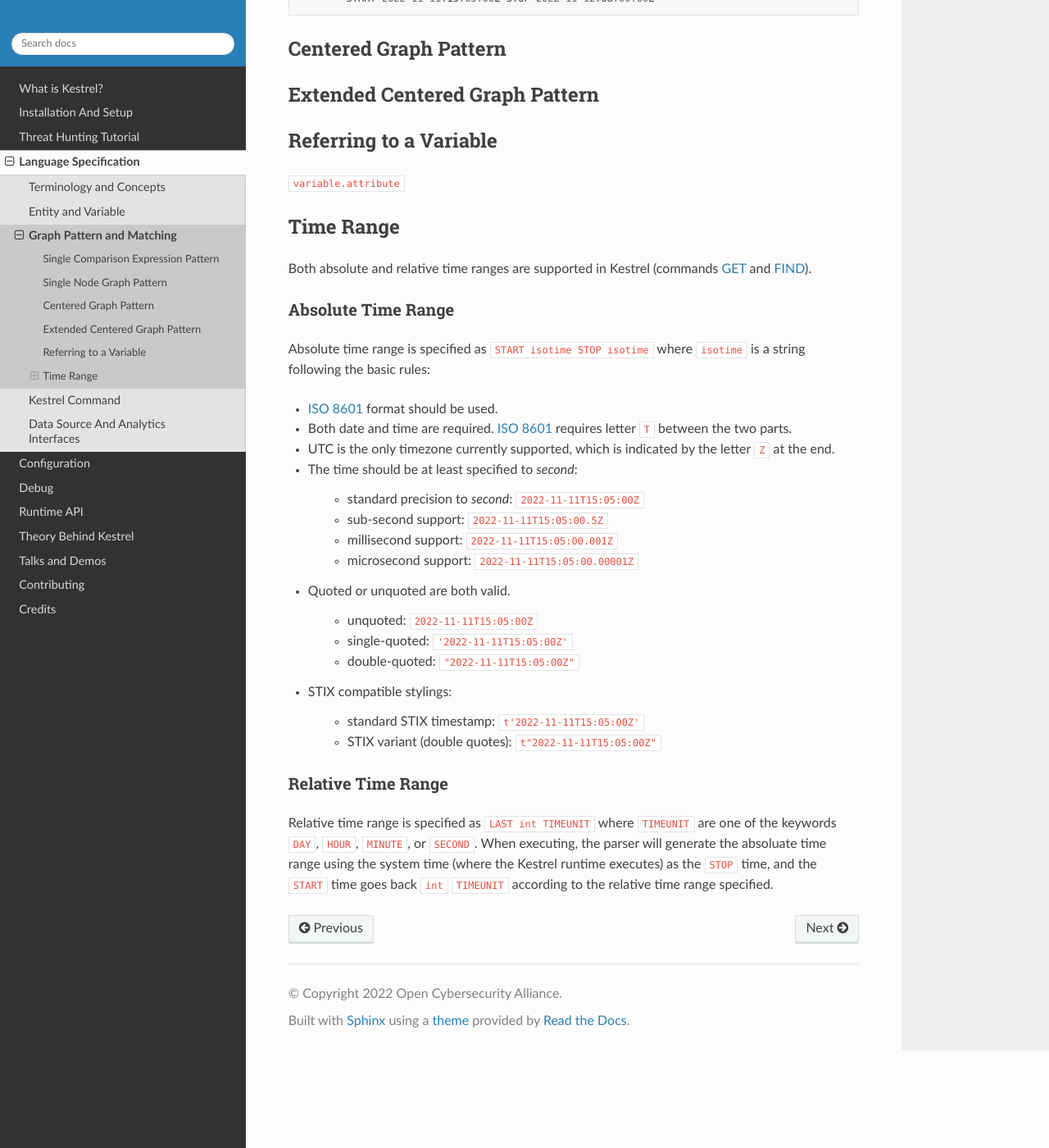
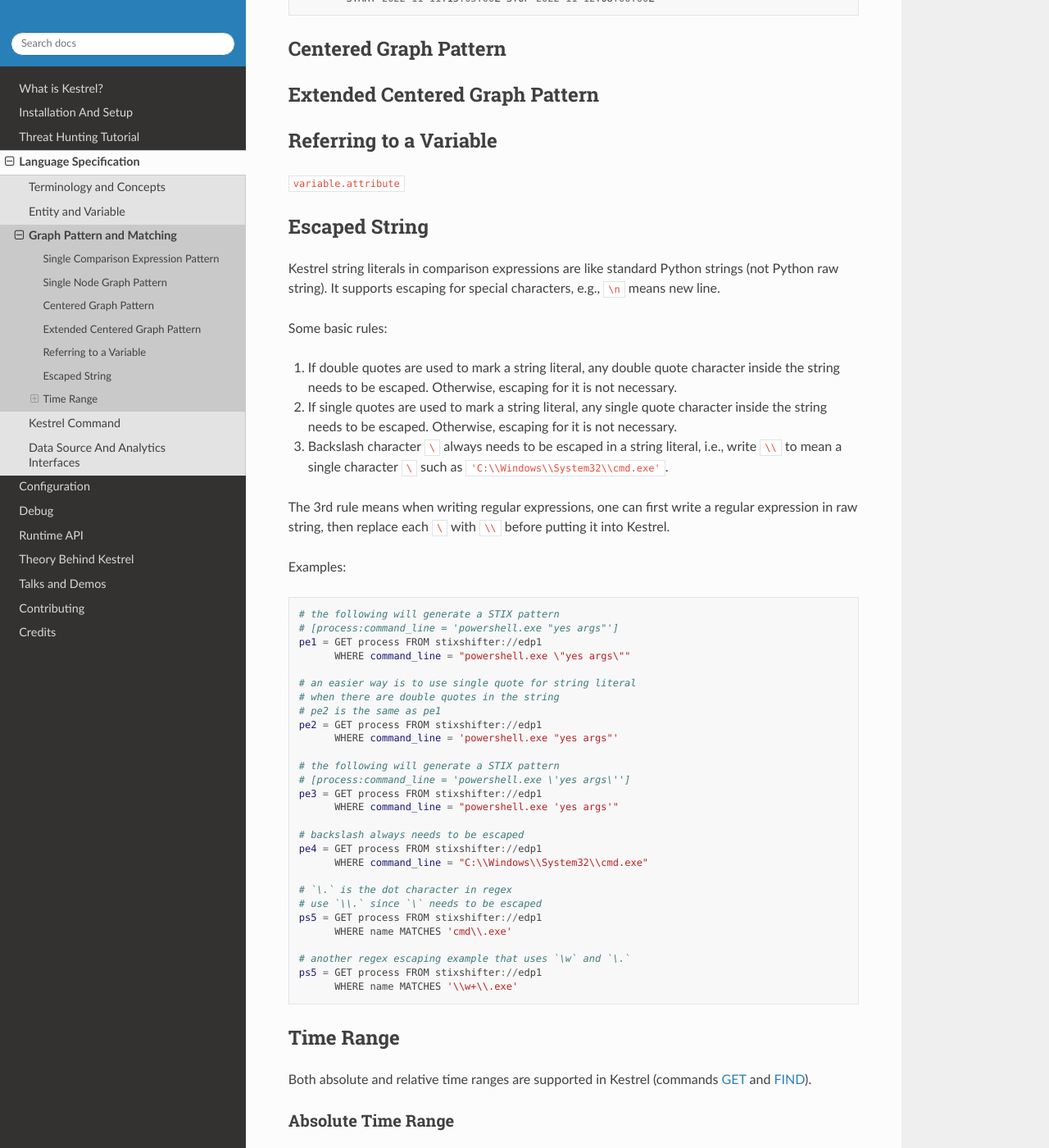
Before and after one commit to opencybersecurityalliance/kestrel-lang, a Sphinx documentation site: the page built from docs/language/ecgp.rst, in a window 1280 px wide and 1400 px high, scrolled down 3137 px. Shown: the whole window at 82% size. Built offline with Sphinx 7.4.7 and the Read the Docs theme 2.0.0, drawn with Linux system fonts in a browser that asks for light colours.

Commit message:
add doc on escaped string

```diff
--- a/docs/language/ecgp.rst
+++ b/docs/language/ecgp.rst
@@ -187,6 +187,64 @@
 
 ``variable.attribute``
 
+Escaped String
+==============
+
+Kestrel string literals in comparison expressions are like standard Python
+strings (not Python raw string). It supports escaping for special characters,
+e.g., ``\n`` means new line.
+
+Some basic rules:
+
+#. If double quotes are used to mark a string literal, any double quote
+   character inside the string needs to be escaped. Otherwise, escaping for it
+   is not necessary.
+
+#. If single quotes are used to mark a string literal, any single quote
+   character inside the string needs to be escaped. Otherwise, escaping for it
+   is not necessary.
+
+#. Backslash character ``\`` always needs to be escaped in a string literal,
+   i.e., write ``\\`` to mean a single character ``\`` such as
+   ``'C:\\Windows\\System32\\cmd.exe'``.
+
+The 3rd rule means when writing regular expressions, one can first write a
+regular expression in raw string, then replace each ``\`` with ``\\`` before
+putting it into Kestrel.
+
+Examples:
+
+.. code-block:: coffeescript
+
+    # the following will generate a STIX pattern
+    # [process:command_line = 'powershell.exe "yes args"']
+    pe1 = GET process FROM stixshifter://edp1
+          WHERE command_line = "powershell.exe \"yes args\""
+
+    # an easier way is to use single quote for string literal
+    # when there are double quotes in the string
+    # pe2 is the same as pe1
+    pe2 = GET process FROM stixshifter://edp1
+          WHERE command_line = 'powershell.exe "yes args"'
+
+    # the following will generate a STIX pattern
+    # [process:command_line = 'powershell.exe \'yes args\'']
+    pe3 = GET process FROM stixshifter://edp1
+          WHERE command_line = "powershell.exe 'yes args'"
+
+    # backslash always needs to be escaped
+    pe4 = GET process FROM stixshifter://edp1
+          WHERE command_line = "C:\\Windows\\System32\\cmd.exe"
+
+    # `\.` is the dot character in regex
+    # use `\\.` since `\` needs to be escaped
+    ps5 = GET process FROM stixshifter://edp1
+          WHERE name MATCHES 'cmd\\.exe'
+
+    # another regex escaping example that uses `\w` and `\.`
+    ps5 = GET process FROM stixshifter://edp1
+          WHERE name MATCHES '\\w+\\.exe'
+
 Time Range
 ==========
 
```
